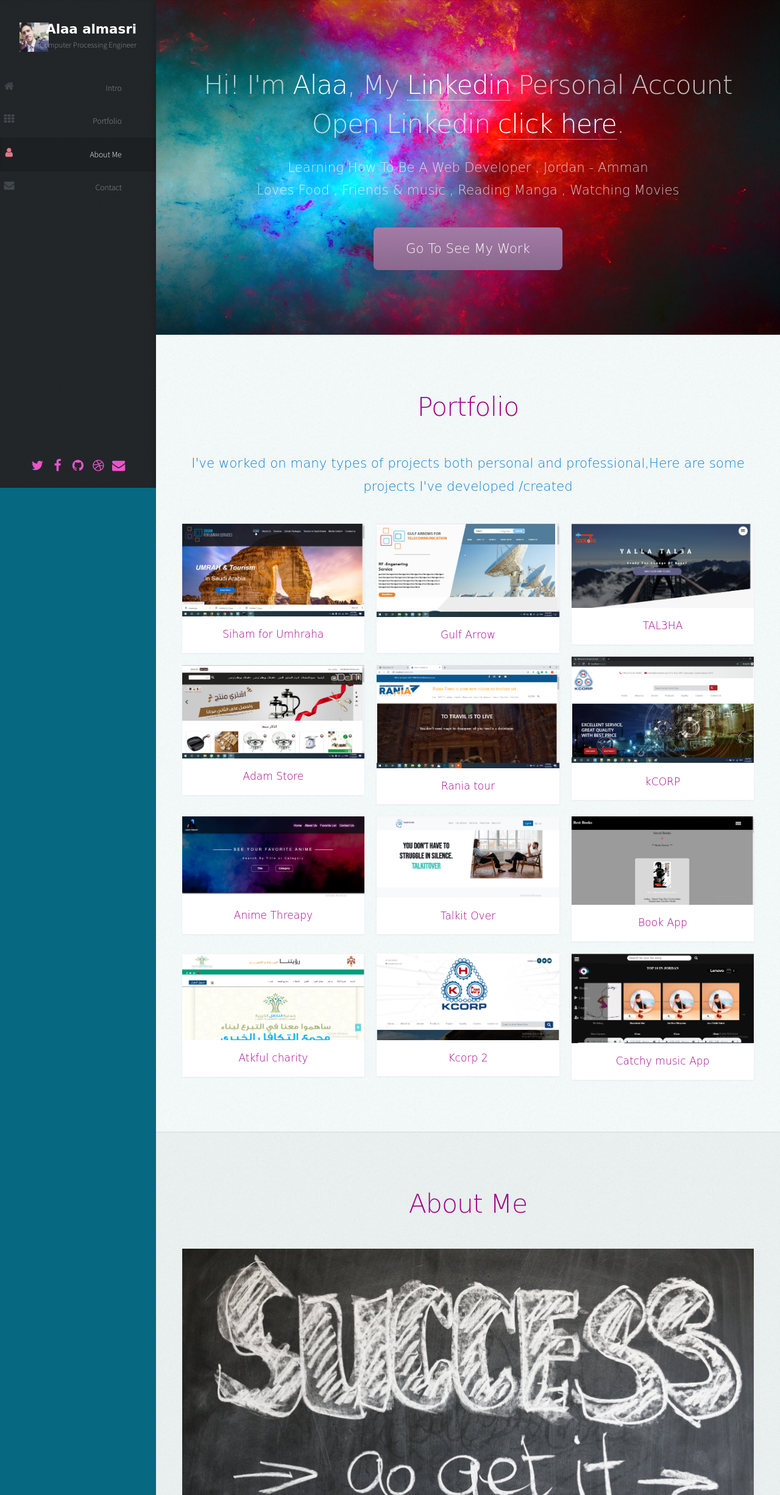
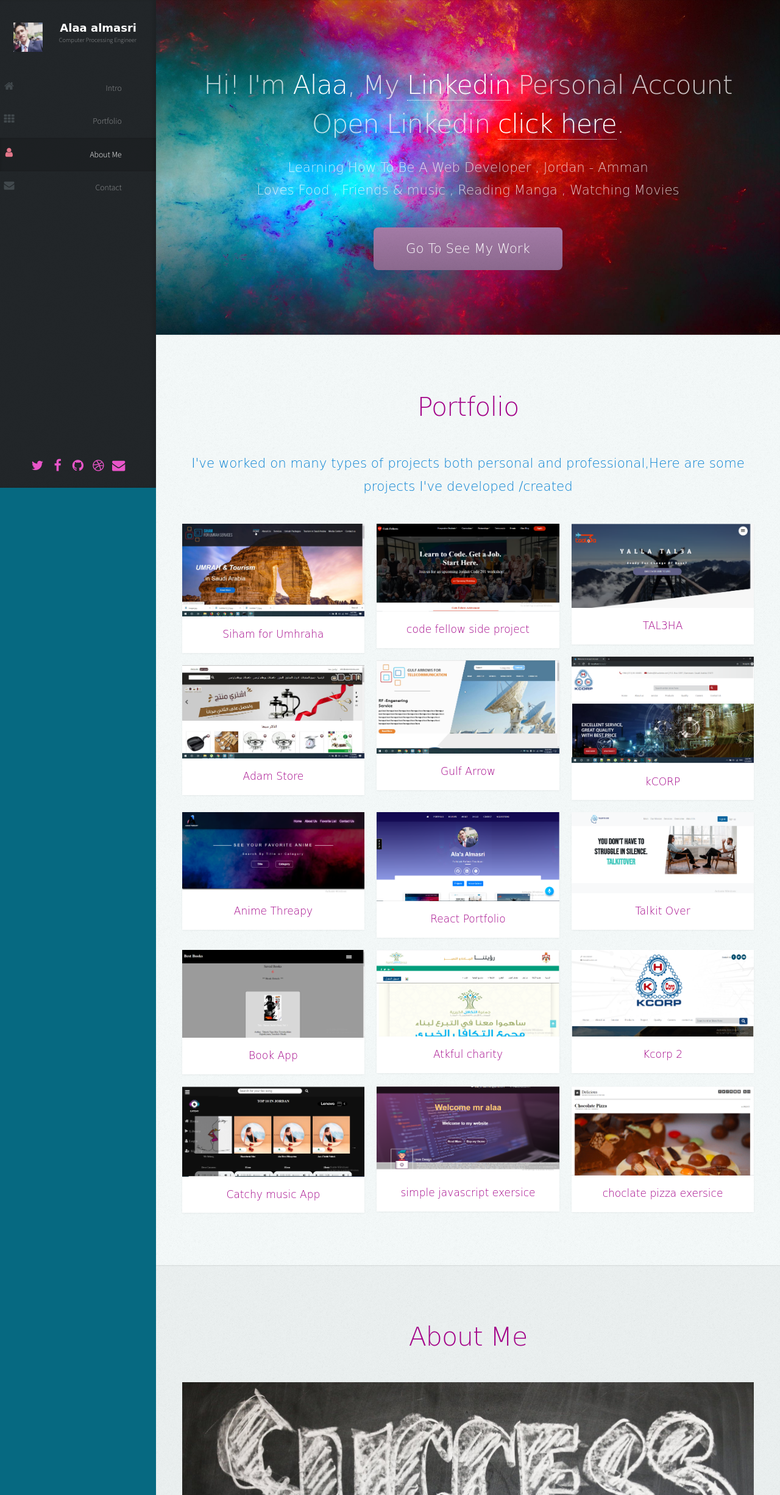
Before and after one commit to alaaalmasri12/portfilio, a website: page public/index.html in a window 1280 px wide. Shown: the top 2452 px of the page at 61% size. Drawn offline with Linux system fonts and the light colour scheme; files whose address does not match are found by name.

Commit message:
add projects

```diff
--- a/public/assets/css/layout.css
+++ b/public/assets/css/layout.css
@@ -84,24 +84,24 @@ input[type="button"],
 			position: relative;
 			color: #fff;
 			font-weight: 600;
-			font-size: 1em;
+			font-size: 18px;
 			line-height: 1em;
 		}
 
 		#logo p {
 			position: relative;
 			display: block;
-			font-size: 0.6em;
+			font-size: 0.48em !important;
 			color: rgba(255, 255, 255, 0.5);
 			line-height: 1.25em;
-			margin: 0.5em 0 0 0;
+			margin: 0.5em 0 0px 5px;
 		}
 
 		#logo .image {
 			position: absolute;
-			left: 0;
+			left: -10px !important;
 			top: 0;
-        }
+		}
 
         #nav ul li a span {
             position: relative;
--- a/public/index.html
+++ b/public/index.html
@@ -89,29 +89,31 @@
 							<div class="row">
 								<div class="col-4 col-12-mobile">
 									<article class="item">
-										<a target="_blank" href="#" class="image fit"><img src="images/drupal1.jpg" alt="" /></a>
+										<a target="_blank" href="https://www.youtube.com/watch?v=1kamNmO5HEA&ab_channel=alaaalmasri" class="image fit"><img src="images/drupal1.jpg" alt="" /></a>
 										<header>
 											<h3>Siham for Umhraha</h3>
 										</header>
 									</article>
 									<article class="item">
-										<a target="_blank" href="https://gitlab.com/alaaalmasri/adam-store-demo" class="image fit"><img src="images/drupal2.jpg" alt="" /></a>
+										<a target="_blank" href="https://www.youtube.com/watch?v=FLGSvsM34kU&ab_channel=alaaalmasri" class="image fit"><img src="images/drupal2.jpg" alt="" /></a>
 										<header>
 											<h3>Adam Store</h3>
 										</header>
 									</article>
+
+
 								</div>
 								<div class="col-4 col-12-mobile">
 									<article class="item">
-										<a target="_blank" href="https://gitlab.com/alaaalmasri/telecommunication-project" class="image fit"><img src="images/drupal3.jpg" alt="" /></a>
+										<a target="_blank" href="https://alaaalmasri12.github.io/code-fellow-prototype" class="image fit"><img src="images/codefellow.png" alt="" /></a>
 										<header>
-											<h3>Gulf Arrow</h3>
+											<h3>code fellow side project</h3>
 										</header>
 									</article>
 									<article class="item">
-										<a target="_blank" href="https://gitlab.com/alaaalmasri/raniatour-drupal-project" target="_balnk" class="image fit"><img src="images/drupal4.png" alt="" /></a>
+										<a target="_blank" href="https://www.youtube.com/watch?v=AHvt2-kZVJ8&ab_channel=alaaalmasri" class="image fit"><img src="images/drupal3.jpg" alt="" /></a>
 										<header>
-											<h3>Rania tour</h3>
+											<h3>Gulf Arrow</h3>
 										</header>
 									</article>
 								</div>
@@ -123,7 +125,7 @@
 										</header>
 									</article>
 									<article class="item">
-										<a href="https://gitlab.com/alaaalmasri/kcorp" target="_blank" class="image fit"><img src="images/drupal5.png" alt="" /></a>
+										<a href="https://www.youtube.com/watch?v=L-Ioj1-cih8&ab_channel=alaaalmasri" target="_blank" class="image fit"><img src="images/drupal5.png" alt="" /></a>
 										<header>
 											<h3>kCORP</h3>
 										</header>
@@ -138,6 +140,15 @@
 									</article>
 
 							</div>
+							<div class="col-4 col-12-mobile">
+								<article class="item">
+									<a href="https://reverent-wing-031ab4.netlify.app/" class="image fit" target="_blank"><img src="images/react-cv.png" alt="" /></a>
+									<header>
+										<h3>React Portfolio</h3>
+									</header>
+								</article>
+
+						</div>
 							<div class="col-4 col-12-mobile">
 								<article class="item">
 									<a href="https://talkitover-staging.netlify.app/" class="image fit" target="_blank"><img src="images/talkitover.png" alt="" /></a>
@@ -156,7 +167,7 @@
 					</div>
 					<div class="col-4 col-12-mobile">
 						<article class="item">
-							<a href="https://gitlab.com/alaaalmasri/graduation-project" class="image fit" target="_blank"><img src="images/atkful.png" alt="" /></a>
+							<a href="https://atkfulcharity.000webhostapp.com" class="image fit" target="_blank"><img src="images/atkful.png" alt="" /></a>
 							<header>
 								<h3>Atkful charity</h3>
 							</header>
@@ -178,6 +189,22 @@
 					</header>
 				</article>
 		</div>
+		<div class="col-4 col-12-mobile">
+			<article class="item">
+				<a href="https://alaaalmasri12.github.io/about-me/" class="image fit" target="_blank"><img src="images/sideproject.png" alt="" /></a>
+				<header>
+					<h3>simple javascript exersice</h3>
+				</header>
+			</article>
+	</div>
+	<div class="col-4 col-12-mobile">
+		<article class="item">
+			<a href="https://alaaalmasri12.github.io/chocolate-pizza-pairProgramming" class="image fit" target="_blank"><img src="images/pizza.png" alt="" /></a>
+			<header>
+				<h3>choclate pizza exersice</h3>
+			</header>
+		</article>
+</div>
 
 						</div>
 					</section>
```
Also changed, not shown: public/images/codefellow.png (added), public/images/pizza.png (added), public/images/react-cv.png (added), public/images/sideproject.png (added).
